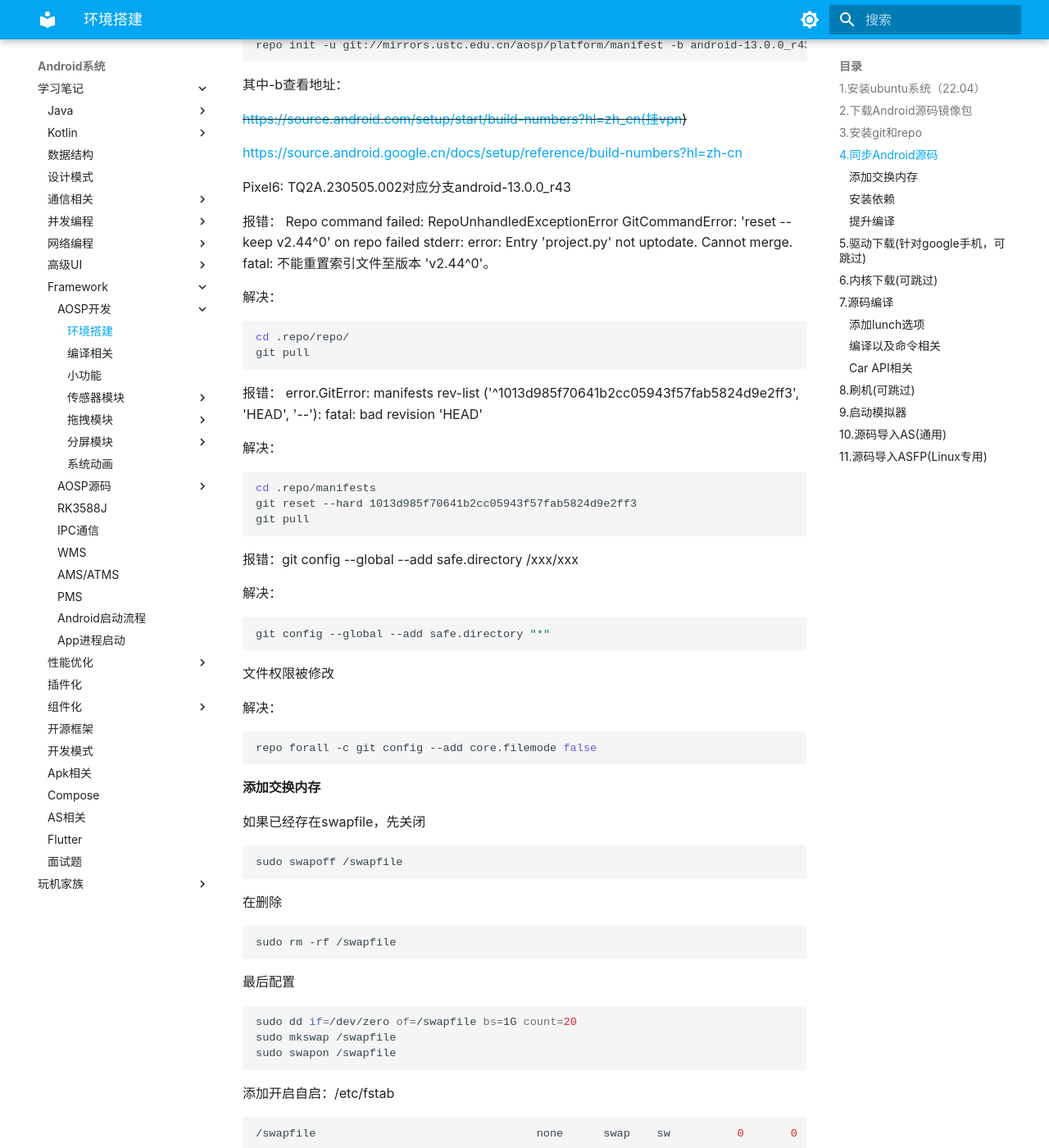
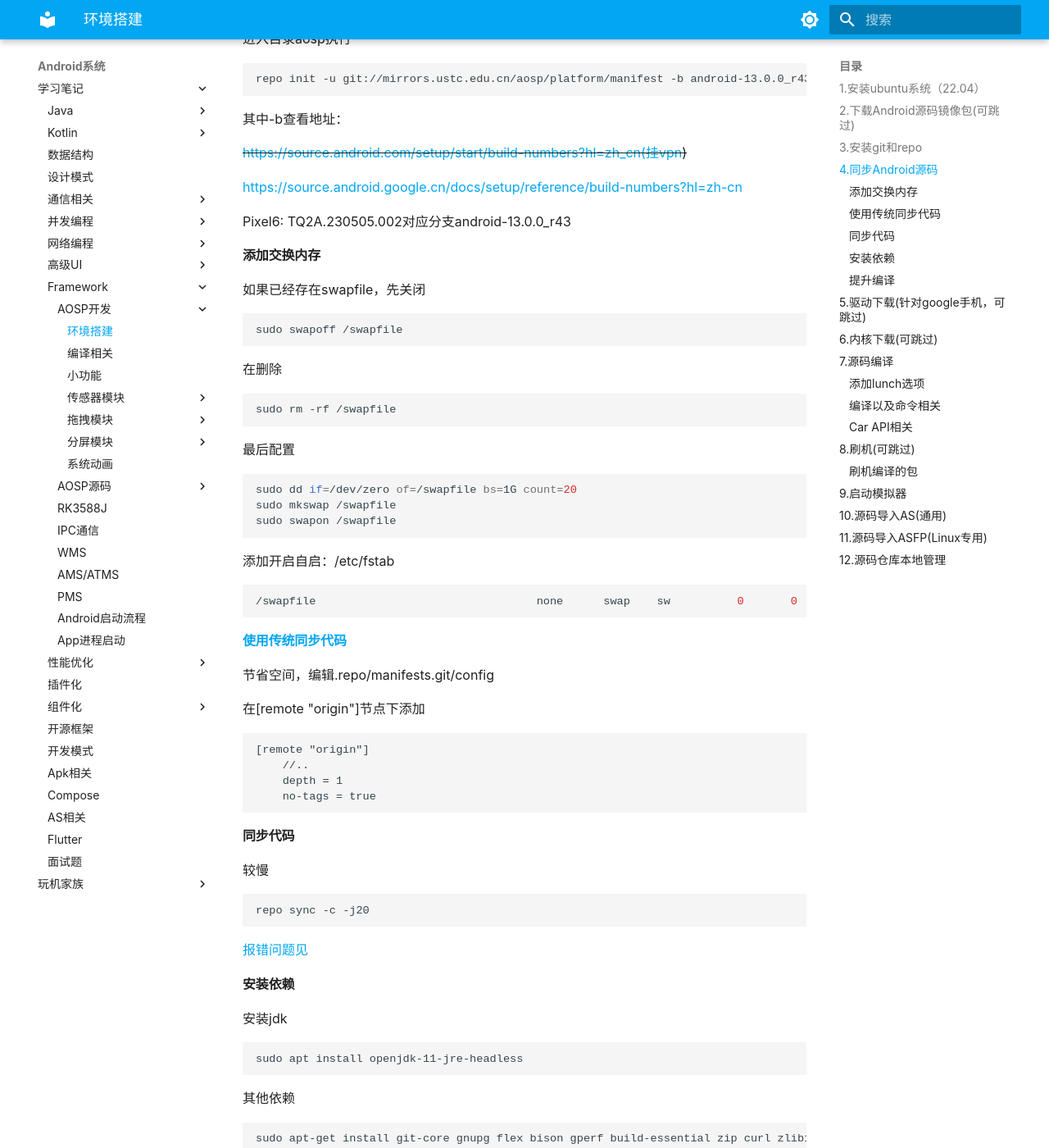
Before and after one commit to 13757539485/note, an MkDocs documentation site: the page built from docs/android/fws/fws_aosp.md, in a window 1280 px wide and 1400 px high, scrolled down 1826 px. Shown: the whole window at 82% size. Built offline with MkDocs 1.6.1 and Material for MkDocs 9.7.7, drawn with Linux system fonts in a browser that asks for light colours; some web fonts are replaced; some of the changed text lies outside the part shown.

Commit message:
aosp git manager

````diff
--- a/docs/android/fws/fws_aosp.md
+++ b/docs/android/fws/fws_aosp.md
@@ -6,14 +6,16 @@
 |优点|有图形化界面可以直接启动模拟器(需关闭hyper-v)|编译速度快，占用体积小，方便和windows之间操作|编译速度快，独立系统，可使用模拟器，源码在window下也可访问|
 |缺点|不流畅，编译速度慢，占用体积大，不能同时使用Android子系统|无图形化界面，网络独立不方便使用vpn，无法使用模拟器|系统占用空间，和window交互不便|
 
-### 2.下载Android源码镜像包
+### 2.下载Android源码镜像包(可跳过)
+磁盘空间小可使用[传统方式](#original)下载源码
+
 在ubuntu系统中打开终端，执行命令：wget -c 地址如下
 
 https://mirrors.ustc.edu.cn/aosp-monthly/aosp-latest.tar
 或者
 https://mirrors.tuna.tsinghua.edu.cn/aosp-monthly/aosp-latest.tar
 
-文件大概60GB
+文件大概80GB
 
 校验：md5sum aosp-latest.tar (较慢)
 
@@ -72,39 +74,6 @@
 
 Pixel6: TQ2A.230505.002对应分支android-13.0.0_r43
 
-报错：
-Repo command failed: RepoUnhandledExceptionError
-	GitCommandError: 'reset --keep v2.44^0' on repo failed
-stderr: error: Entry 'project.py' not uptodate. Cannot merge.
-fatal: 不能重置索引文件至版本 'v2.44^0'。
-
-解决：
-```shell
-cd .repo/repo/
-git pull
-```
-
-报错：
-error.GitError: manifests rev-list ('^1013d985f70641b2cc05943f57fab5824d9e2ff3', 'HEAD', '--'): fatal: bad revision 'HEAD'
-
-解决：
-```shell
-cd .repo/manifests
-git reset --hard 1013d985f70641b2cc05943f57fab5824d9e2ff3
-git pull
-```
-报错：git config --global --add safe.directory /xxx/xxx
-
-解决：
-```shell
-git config --global --add safe.directory "*"
-```
-文件权限被修改
-
-解决：
-```shell
-repo forall -c git config --add core.filemode false
-```
 #### 添加交换内存
 如果已经存在swapfile，先关闭
 ```shell
@@ -124,10 +93,23 @@
 ```shell
 /swapfile                                 none      swap    sw          0       0
 ```
-同步代码： (较慢)
+
+#### <a id="original">使用传统同步代码</a>
+节省空间，编辑.repo/manifests.git/config
+
+在[remote "origin"]节点下添加
+```
+[remote "origin"]
+	//..
+	depth = 1
+    no-tags = true
+```
+#### 同步代码
+较慢
 ```shell
-repo sync
+repo sync -c -j20
 ```
+[报错问题见](./fw_aosp_error.md#tar_error)
 #### 安装依赖
 安装jdk
 ```shell
@@ -241,6 +223,10 @@
 
 成功后jar在out\soong.intermediates\packages\services\Car\car-lib\android.car\android_common\javac\
 
+pixel手机刷入车载系统
+
+https://source.android.com/docs/automotive/start/pixelxl?hl=zh-cn
+
 ### 8.刷机(可跳过)
 谷歌原生手机地址：
 
@@ -248,32 +234,7 @@
 
 OTA包：https://developers.google.com/android/ota
 
-刷机编译的包
-
-adb和fastboot报错
-
-no permissions (missing udev rules? user is in the plugdev group)
-
-解决：
-```shell
-lsusb
-```
-输出：Bus 001 Device 009: ID 18d1:4ee7 Google Inc. Nexus/Pixel Device (charging + debug)
-```shell
-cd /etc/udev/rules.d/
-sudo vi 51-android.rules
-添加内容：
-SUBSYSTEM=="usb", ATTRS{idVendor}=="18d1", ATTRS{idProduct}=="4ee7",MODE="0666"
-```
-设置权限
-```shell
-sudo chmod a+x 51-android.rules
-```
-fastboot相同解决
-
-Bus 001 Device 014: ID 18d1:4ee0 Google Inc. Nexus/Pixel Device (fastboot)
-SUBSYSTEM=="usb", ATTRS{idVendor}=="18d1", ATTRS{idProduct}=="4ee0",MODE="0666"
-
+#### 刷机编译的包
 解锁设备
 ```shell
 fastboot flashing unlock
@@ -295,6 +256,8 @@
 fastboot set_active other
 fastboot --slot=other flash bootloader bootloader.img
 ```
+
+[报错问题见](./fw_aosp_error.md#adb_error)
 
 wifi感叹号处理
 ```shell
@@ -383,3 +346,42 @@
 使用教程：
 
 https://juejin.cn/post/7316927971095576630
+
+### 12.源码仓库本地管理
+1.移动硬盘作为远程仓库
+
+挂载目录：/media/xxx/xxx/
+
+新建目录如aosp，初始化裸仓库
+```bash
+cd aosp
+git init --bare
+```
+会出现HEAD、branches、config、description、hooks、info、objects、refs文件或文件夹
+
+2.本地aosp源码
+
+删除.repo/
+```bash
+git init
+git checkout -b my-branch
+
+echo "Initial commit" > README.md
+git add README.md
+git commit -m "Initial commit"
+
+git remote add xxx(远程仓库名随意) /media/xxx/xxx/aosp
+```
+确保git remote add成功
+```bash
+git remote -v
+```
+输出类似
+```bash
+xxx	/media/xxx/xxx/aosp/ (fetch)
+xxx	/media/xxx/xxx/aosp/ (push)
+```
+配置push并推送
+```
+git push --set-upstream xxx my-branch
+```
````
Also changed, not shown: docs/android/fws/fw_aosp_error.md (added, +58 -0 lines).
